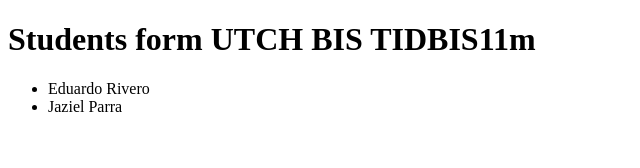
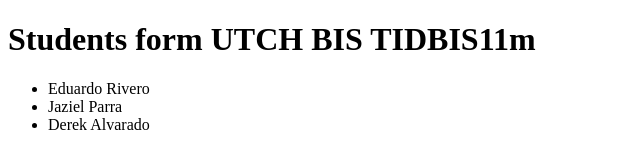
Before and after one commit to salvador-p/tidbis11-example, a plain HTML site: page index.html in a window 1280 px wide. Shown: the whole page, without its empty margins (0-640 px from the left). Drawn offline with Linux system fonts and the light colour scheme.

Commit message:
Added my name.

```diff
--- a/index.html
+++ b/index.html
@@ -12,6 +12,7 @@
       <ul>
         <li>Eduardo Rivero</li>
         <li>Jaziel Parra</li>
+        <li>Derek Alvarado</li>
       </ul>
     </div>
   </body>
```
